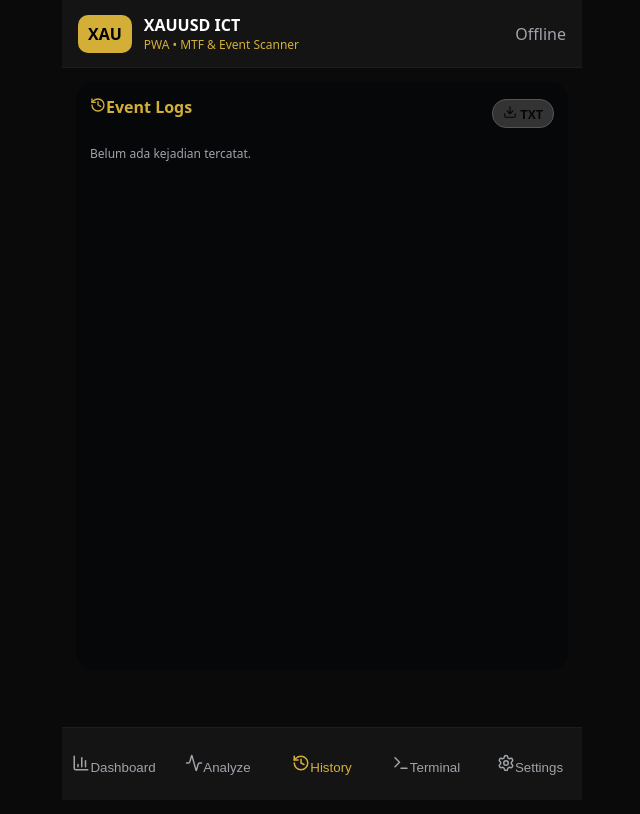
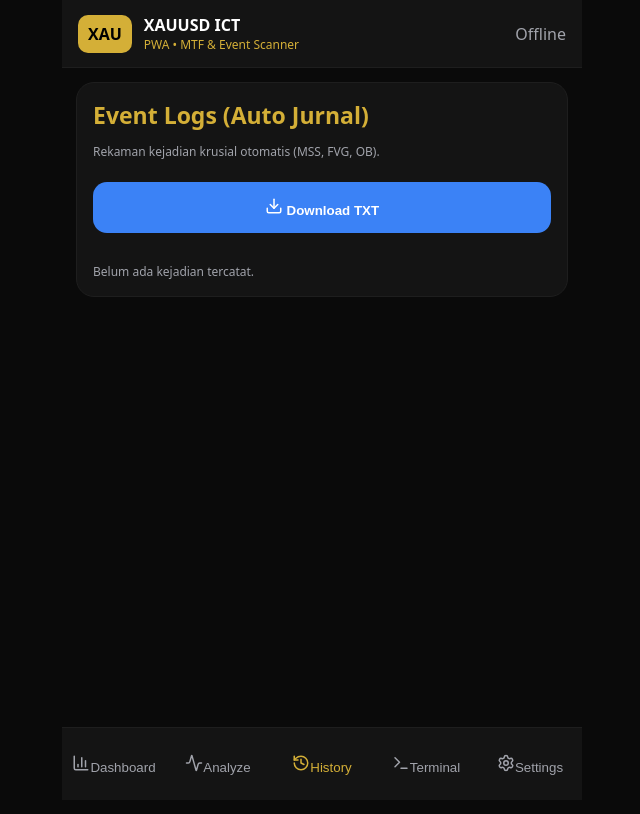
Before and after one commit to suhaimitoamy/ai-chart-analyzer-pwa, a React (Vite) app: page / in a window 1280 px wide. Both pictures are taken after a click on the button "History". Shown: the top 814 px of the page, without its empty margins (318-958 px from the left). Built offline with nearby package versions, Linux system fonts and the light colour scheme.

Commit message:
style: rollback history tab UI to card style with gold borders

```diff
--- a/src/App.jsx
+++ b/src/App.jsx
@@ -838,16 +838,17 @@ Harga: ${p2(p)}`;
           </section>
         )}
         {tab === "History" && (
-          <section className="terminal">
-            <div style={{display: "flex", justifyContent: "space-between", alignItems: "center", marginBottom: "15px"}}>
-               <Title icon={<History size={16} />} text="Event Logs" />
-               <button className="action" onClick={downloadPdf} style={{padding: "5px 10px", width: "auto", margin: 0, fontSize: "12px", background: "#333", border: "1px solid #555"}}>
-                 <Download size={14} /> TXT
-               </button>
-            </div>
-            <div style={{display:"flex", flexDirection:"column", gap:"5px"}}>
+          <section className="card">
+            <div className="page-title">Event Logs (Auto Jurnal)</div>
+            <p className="muted">Rekaman kejadian krusial otomatis (MSS, FVG, OB).</p>
+            <button className="action" onClick={downloadPdf} style={{margin:"10px 0", background:"#3b82f6", color:"#fff"}}>
+              <Download size={18} /> Download TXT
+            </button>
+            <div style={{marginTop:"20px", display:"flex", flexDirection:"column", gap:"10px"}}>
                {logs.filter(l => l.includes("Momentum") || l.includes("Target") || l.includes("Harga") || l.includes("Terdeteksi") || l.includes("Dijebol")).map((l, i) => (
-                  <div className="log" key={i}>› {l}</div>
+                  <div key={i} style={{background:"#1e1e1e", padding:"15px", borderRadius:"10px", borderLeft:"4px solid var(--primary-gold)"}}>
+                     {l}
+                  </div>
                ))}
                {logs.length === 0 && <div className="muted">Belum ada kejadian tercatat.</div>}
             </div>
```
